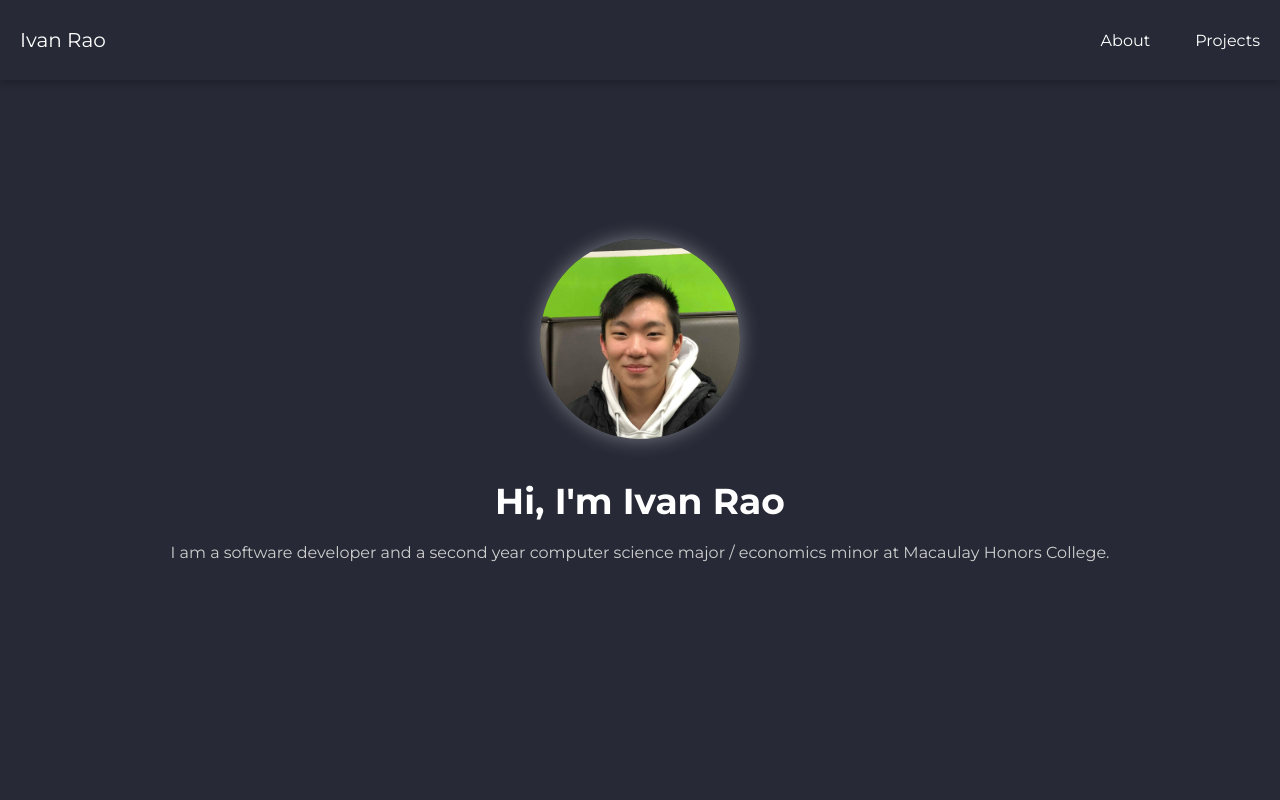
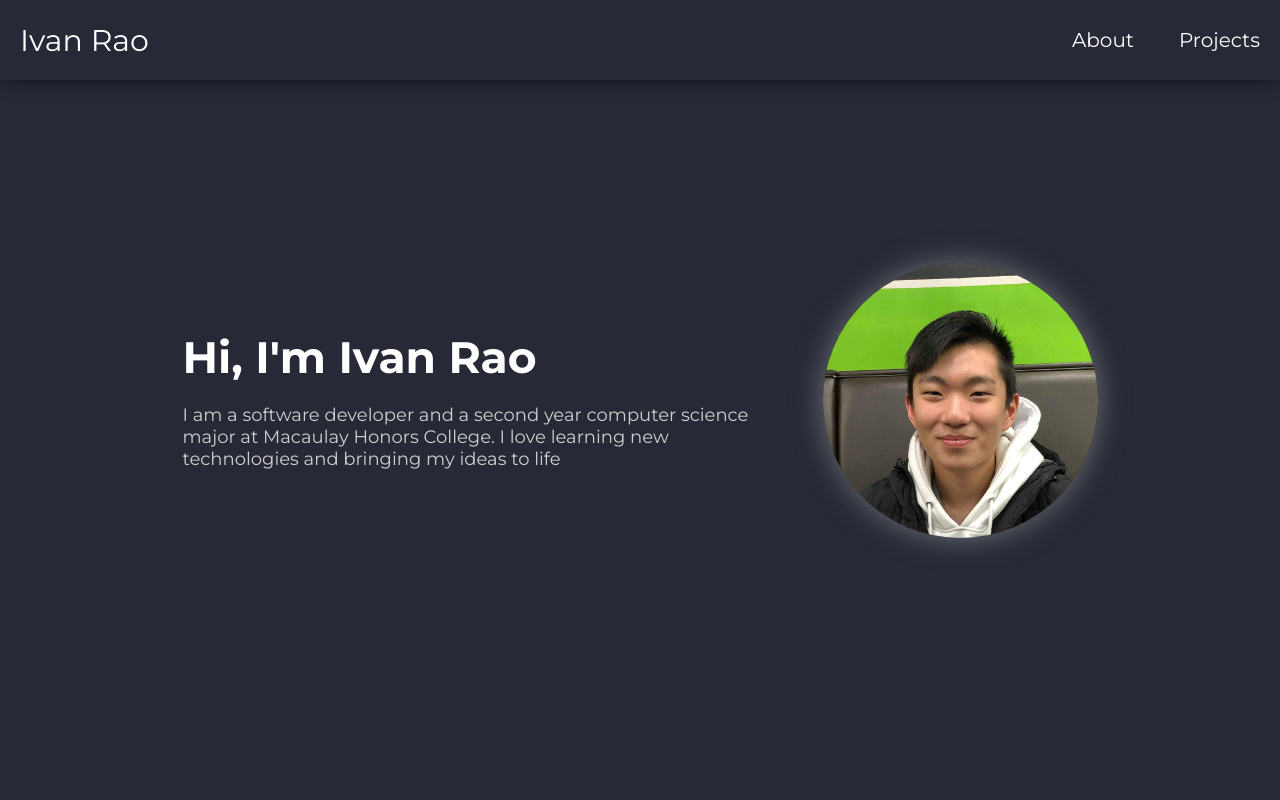
Before and after one commit to irao12/portfolio, a website built with webpack: page dist/index.html in a window 1280 px wide. Shown: the top 800 px of the page. Built offline with nearby package versions, Linux system fonts and the light colour scheme.

Commit message:
added styling for the about section

```diff
--- /dev/null
+++ b/src/js/UI.js
@@ -0,0 +1,5 @@
+const shortBio = document.querySelector(".intro>p");
+
+window.addEventListener("load", () => {
+	shortBio.style.opacity = 1;
+});
--- a/src/js/index.js
+++ b/src/js/index.js
@@ -0,0 +1,2 @@
+import "./UI.js";
+import "./projects";
--- a/src/scss/components/_portrait.scss
+++ b/src/scss/components/_portrait.scss
@@ -1,8 +1,14 @@
 @use "../util/functions" as f;
+@use "../util/breakpoints" as b;
 
 .portrait {
-	width: 200px;
-	height: 200px;
-	box-shadow: 0 0 f.rem(20) rgba(255, 255, 255, 0.384);
+	width: 225px;
+	height: 225px;
+	box-shadow: 0 0 f.rem(30) rgba(179, 179, 179, 0.507);
 	border-radius: 50%;
+
+	@include b.breakpoints-up(large) {
+		width: 275px;
+		height: 275px;
+	}
 }
--- a/src/scss/globals/_layout.scss
+++ b/src/scss/globals/_layout.scss
@@ -1,5 +1,6 @@
 @use "./colors" as colors;
 @use "../util/functions" as f;
+@use "../util/breakpoints" as b;
 
 body {
 	background-color: colors.$primary;
@@ -9,7 +10,7 @@ nav {
 	width: 100%;
 	height: f.rem(80);
 
-	box-shadow: rgba(0, 0, 0, 0.26) 0px 3px 8px;
+	box-shadow: rgba(0, 0, 0, 0.432) 0px 3px 16px;
 	background-color: colors.$primary;
 
 	padding: f.rem(5) f.rem(10);
@@ -18,20 +19,28 @@ nav {
 	align-items: center;
 
 	position: fixed;
-
+	top: 0;
 	h2 {
 		margin-left: f.rem(10);
 	}
 
 	ul {
+		height: 100%;
 		display: flex;
 		align-items: center;
 		list-style-type: none;
 		gap: f.rem(25);
 
 		li {
+			display: flex;
+			align-items: center;
+			height: 100%;
 			padding: 0 f.rem(10);
 			a {
+				display: flex;
+				align-items: center;
+				width: 100%;
+				height: 100%;
 				text-decoration: none;
 			}
 		}
@@ -44,12 +53,7 @@ body {
 
 main {
 	height: 100%;
-}
-
-.intro {
-	h1 {
-		margin-bottom: f.rem(20);
-	}
+	max-height: -webkit-fill-available;
 }
 
 .about-section {
@@ -60,4 +64,40 @@ main {
 	align-items: center;
 	gap: f.rem(40);
 	text-align: center;
+
+	padding: 0 f.rem(40);
+
+	.intro {
+		width: 100%;
+		h1 {
+			margin-bottom: f.rem(20);
+		}
+
+		p {
+			opacity: 0;
+			transition: opacity 1s ease-in-out;
+		}
+	}
+
+	@include b.breakpoints-up(large) {
+		flex-direction: row-reverse;
+
+		.intro {
+			justify-content: center;
+			text-align: left;
+			width: 50%;
+			max-width: f.rem(600);
+		}
+	}
+
+	@include b.breakpoints-up(xlarge) {
+		.intro {
+			max-width: f.rem(700);
+		}
+	}
 }
+
+.projects-section {
+	padding-top: f.rem(90);
+	height: 100%;
+}
--- a/src/scss/globals/_typography.scss
+++ b/src/scss/globals/_typography.scss
@@ -1,6 +1,7 @@
 @use "./colors" as colors;
 @use "./fonts";
 @use "../util/functions" as f;
+@use "../util/breakpoints" as b;
 
 * {
 	color: colors.$secondary;
@@ -13,10 +14,45 @@ h1 {
 	font-weight: 700;
 }
 
+a {
+	font-size: f.rem(16);
+}
+
 h2 {
 	font-size: f.rem(20);
 }
 
 p {
 	color: colors.$secondary-text;
+	font-size: f.rem(18);
 }
+
+@include b.breakpoints-up(large) {
+	h1 {
+		font-size: f.rem(44);
+	}
+	h2 {
+		font-size: f.rem(30);
+	}
+	p {
+		font-size: f.rem(18);
+	}
+	a {
+		font-size: f.rem(20);
+	}
+}
+
+@include b.breakpoints-up(xlarge) {
+	h1 {
+		font-size: f.rem(48);
+	}
+	h2 {
+		font-size: f.rem(34);
+	}
+	p {
+		font-size: f.rem(22);
+	}
+	a {
+		font-size: f.rem(22);
+	}
+}
```
Also changed, not shown: dist/index.html, dist/main.js (added), dist/style.css, 1 other file.
